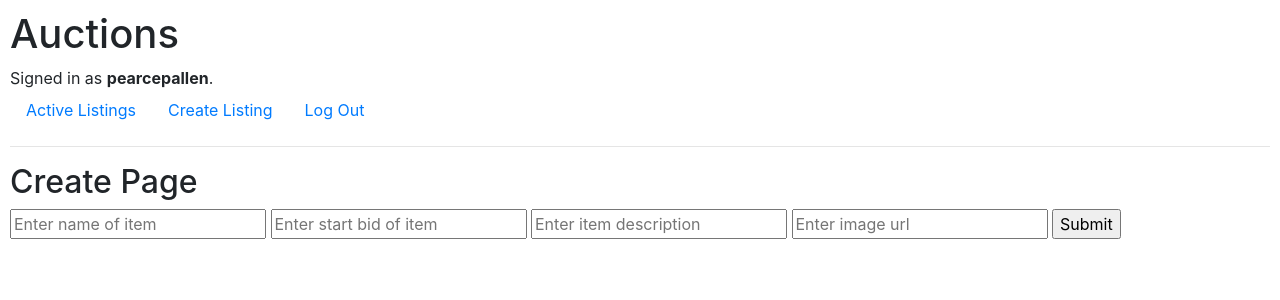
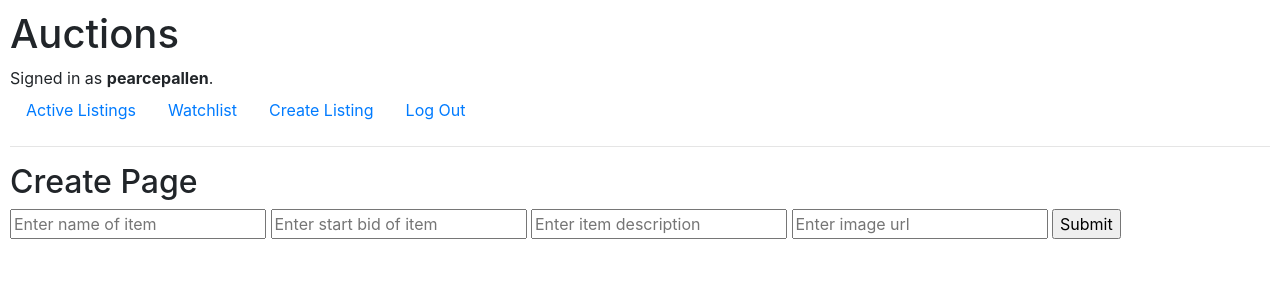
Before and after one commit to pearcepallen/Commerce, a Django app: page /create in a window 1280 px wide. Shown: the top 300 px of the page. Run offline with Django 3.2, Linux system fonts and the light colour scheme; a user stored in the database is signed in; some libraries are stand-ins or nearby versions.

Commit message:
Added user watchlist page

```diff
--- a/commerce/auctions/models.py
+++ b/commerce/auctions/models.py
@@ -28,8 +28,8 @@ class Comment(models.Model):
     item = models.ForeignKey(Listing, on_delete=models.CASCADE)
 
 class Watchlist(models.Model):
-    user = models.ForeignKey(User, on_delete=models.CASCADE, related_name="watch")
-    item = models.ForeignKey(Listing, on_delete=models.CASCADE)
+    user = models.ForeignKey(User, on_delete=models.CASCADE)
+    item = models.ForeignKey(Listing, on_delete=models.CASCADE, related_name="watchlist")
     def __str__(self):
         return f"{self.id}: User: {self.user}, Item: {self.item}"
     class Meta:
--- a/commerce/auctions/templates/auctions/layout.html
+++ b/commerce/auctions/templates/auctions/layout.html
@@ -21,9 +21,12 @@
                 <a class="nav-link" href="{% url 'index' %}">Active Listings</a>
             </li>
             {% if user.is_authenticated %}
-            <li class="nav-item">
-                <a class="nav-link" href="{% url 'create' %}">Create Listing</a>
-            </li>
+                <li class="nav-item">
+                    <a class="nav-link" href="{% url 'watching' %}">Watchlist</a>
+                </li>
+                <li class="nav-item">
+                    <a class="nav-link" href="{% url 'create' %}">Create Listing</a>
+                </li>
                 <li class="nav-item">
                     <a class="nav-link" href="{% url 'logout' %}">Log Out</a>
                 </li>
--- a/commerce/auctions/views.py
+++ b/commerce/auctions/views.py
@@ -182,4 +182,7 @@ def comment(request, id):
         return HttpResponseRedirect(reverse("item", args=[id]))
 
 def watching(request):
-    pass
+    watch_items = Watchlist.objects.filter(user=request.user)
+    return render(request, "auctions/watchlist.html", {
+        "watch_items": watch_items
+    })
```
Also changed, not shown: commerce/auctions/templates/auctions/watchlist.html (+22 -0 lines), commerce/db.sqlite3.
